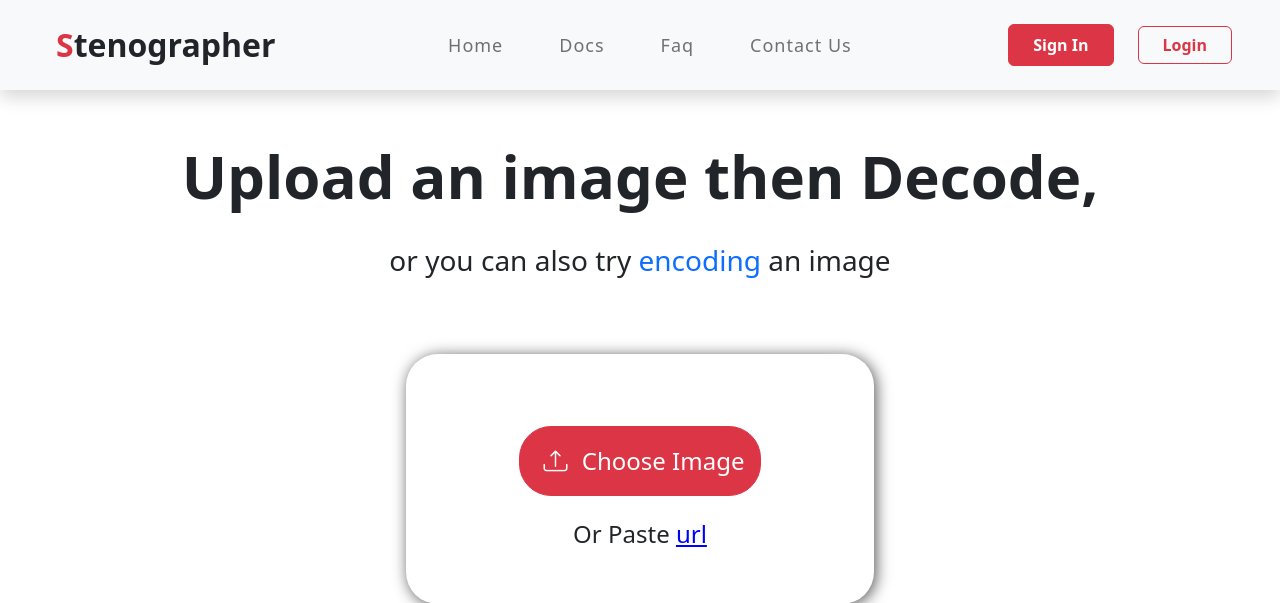
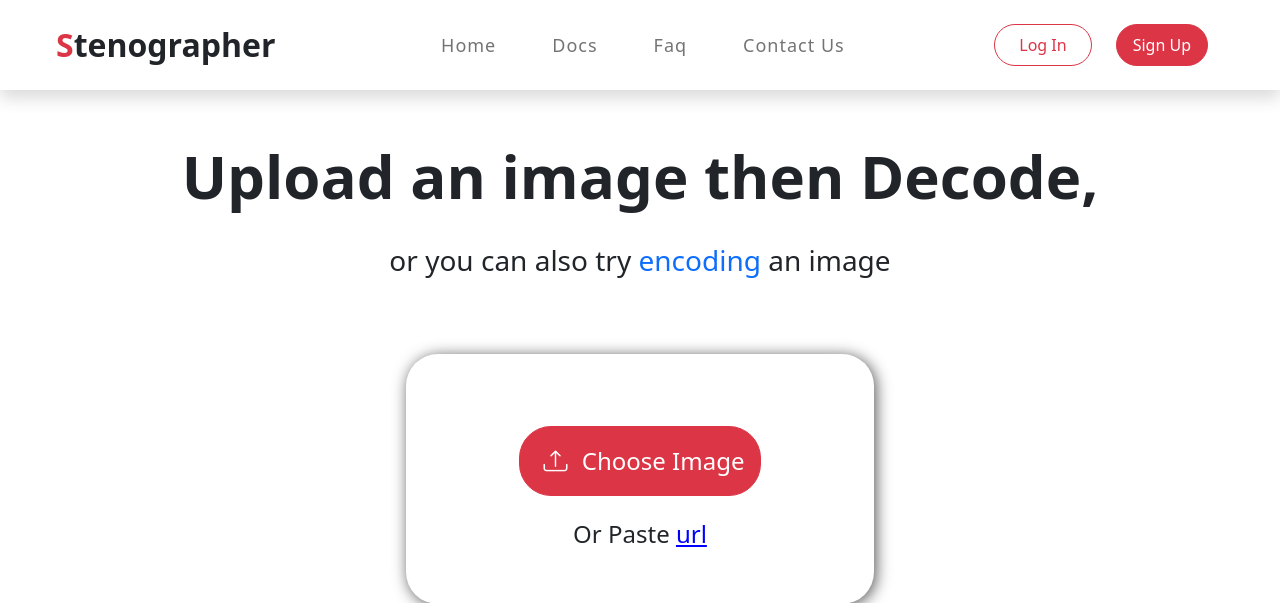
Before and after one commit to timmySpark/Stenographer, a Django app: page /stenograph/decode/ in a window 1280 px wide. Shown: the top 603 px of the page. Run offline with Django 4.2, Linux system fonts and the light colour scheme; some libraries are stand-ins or nearby versions.

Commit message:
[feat] :- updated navbar designs

```diff
--- a/templates/navbar.html
+++ b/templates/navbar.html
@@ -1,20 +1,20 @@
-<nav class="navbar fixed-top navbar-expand-lg bg-light shadow py-3">
+<nav class="navbar fixed-top navbar-expand-lg shadow py-3" id='nav'>
     <div class="container-fluid px-3 px-lg-5">
-      <a class="navbar-brand ps-3 ps-lg-2 text-capiitalize fw-bold fs-2 text-danger" href="{% url 'home' %}">S<span class='text-dark'>tenographer</span></a>
+      <a class="navbar-brand ps-3 ps-lg-2 text-capitalize fw-bold fs-2 font-style text-danger" href="{% url 'home' %}">S<span class='text-dark'>tenographer</span></a>
       <button class="navbar-toggler" type="button" data-bs-toggle="collapse" data-bs-target="#navbarNavAltMarkup" aria-controls="navbarNavAltMarkup" aria-expanded="false" aria-label="Toggle navigation">
         <span class="navbar-toggler-icon"></span>
       </button>
       <div class="collapse navbar-collapse" id="navbarNavAltMarkup">
         <div class="navbar-nav m-auto py-4 py-lg-0">
           <a class="nav-link" aria-current="page" href="{% url 'home' %}">Home</a>
-          <!-- <a class="nav-link" href="{% url 'home' %}">About</a> -->
           <a class="nav-link" href="#get-started">Docs</a>
           <a class="nav-link" href="#faq">Faq</a>
           <a class="nav-link" href="#contact">Contact Us</a>
         </div>
 
-        <button class="btn btn-danger px-4 py-2 fw-bold me-4">Sign In</button>
-        <button class="btn btn-outline-danger px-4 fw-bold">Login</button>
+        <button class="btn btn-outline-danger rounded-pill px-4 py-2  me-4">Log In</button>
+        <button class="btn btn-danger rounded-pill px-3 py-2  me-4">Sign Up</button>
+
       </div>
     </div>
   </nav>
```
